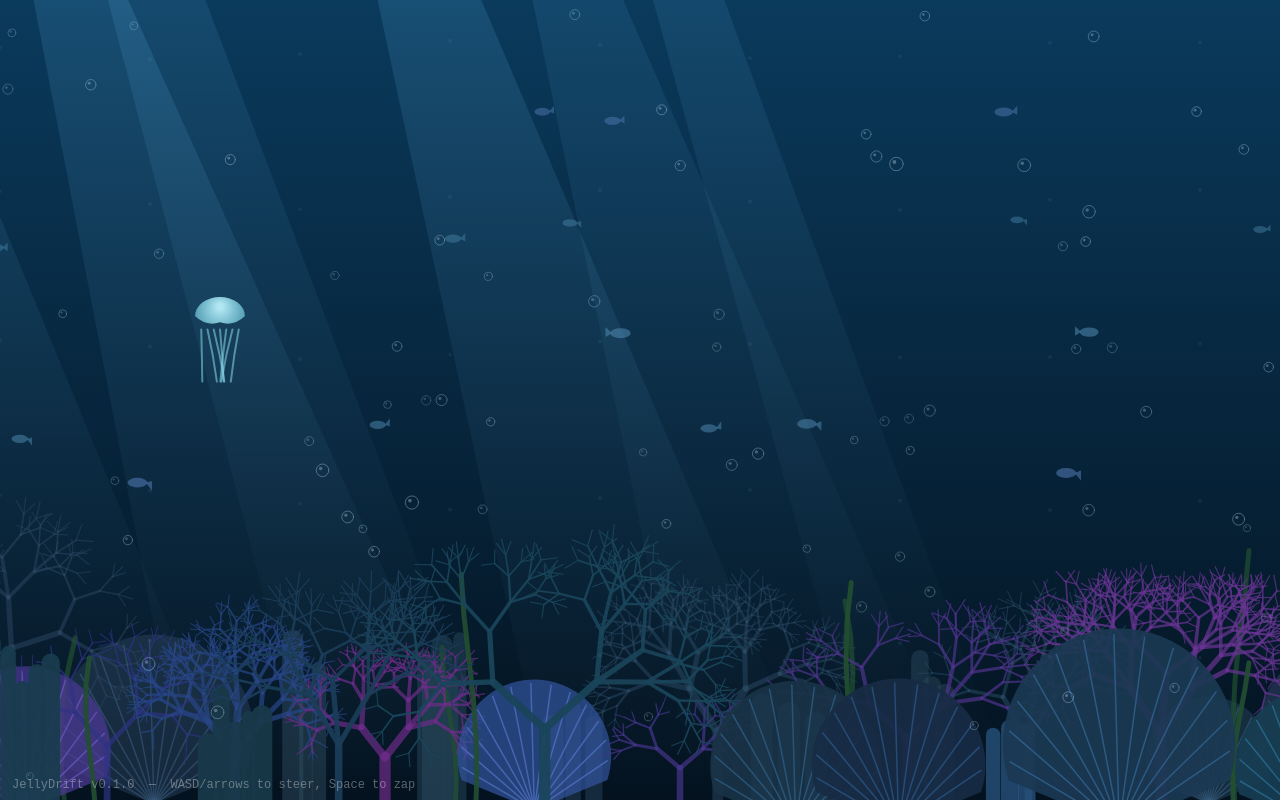
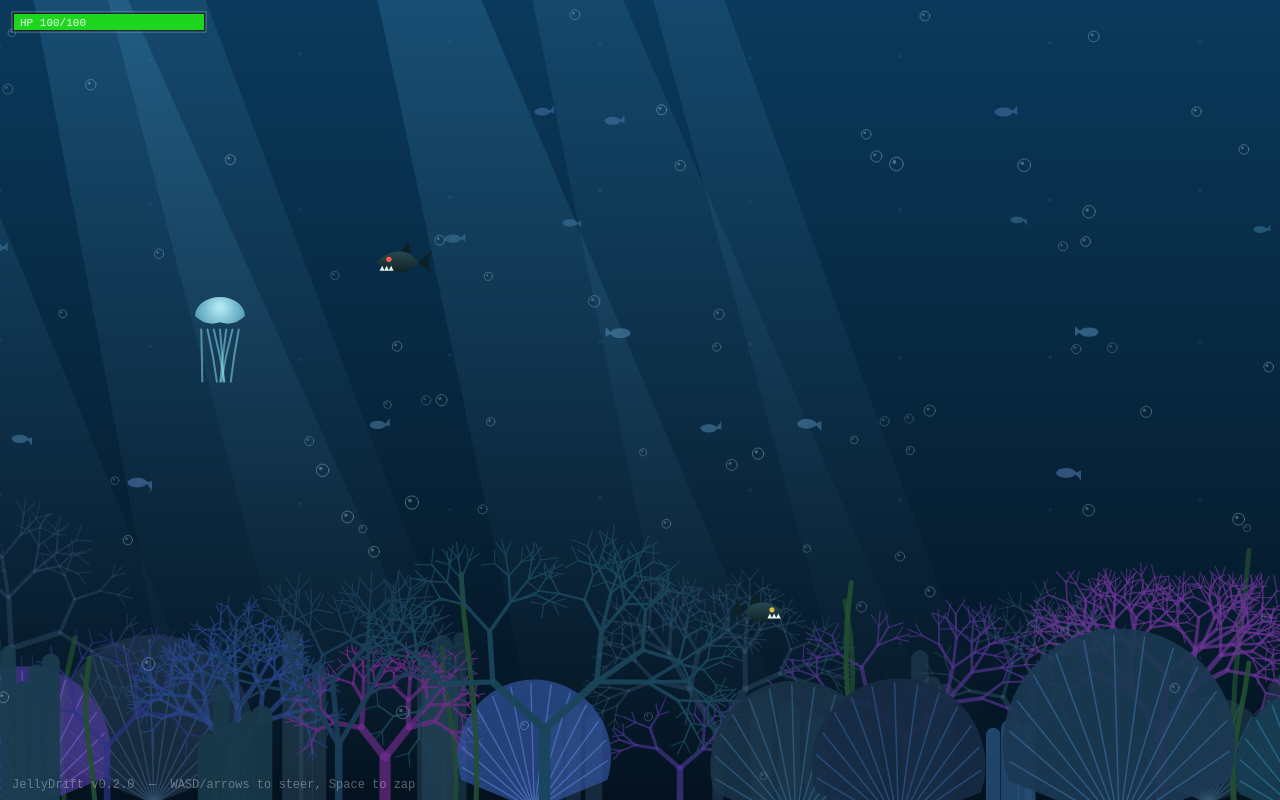
Before and after one commit to RickSayland/RickSayland.github.io, a website with bundled scripts: page Games/JellyDrift/index.html in a window 1280 px wide. Built offline with nearby package versions, Linux system fonts and the light colour scheme; animation ran at ten frames a second.

Commit message:
add enemies, health

```diff
--- a/Games/JellyDrift/package.json
+++ b/Games/JellyDrift/package.json
@@ -1,6 +1,6 @@
 {
   "name": "jellydrift",
-  "version": "0.1.0",
+  "version": "0.2.0",
   "private": true,
   "type": "module",
   "description": "A 2D sidescroller where you drift the seas as a jellyfish.",
--- a/Games/JellyDrift/src/core.ts
+++ b/Games/JellyDrift/src/core.ts
@@ -3,7 +3,7 @@
 // that every other system imports. Keep this file free of imports from other
 // game systems so it stays the root of the graph.
 
-export const GAME_VERSION = "0.1.0";
+export const GAME_VERSION = "0.2.0";
 
 export const canvas = document.getElementById("game") as HTMLCanvasElement;
 export const ctx = canvas.getContext("2d")!;
--- /dev/null
+++ b/Games/JellyDrift/src/enemy.ts
@@ -0,0 +1,261 @@
+// enemy.ts — predator fish. They wander the reef, chase the jellyfish when it
+// comes within detection range, and deal contact damage on a per-enemy cooldown.
+// They take damage from the electric zap (queried from zapSystem each frame) and
+// play a brief death animation before respawning offscreen to keep the world
+// populated. Drawn in the jelly's plane (no parallax) as procedural silhouettes.
+
+import { ctx, view, world } from "./core.js";
+import { jelly } from "./jellyfish.js";
+import { zapSystem, ATTACK_REACH, ZAP_DAMAGE } from "./zap.js";
+
+const COUNT = 5;
+const MAX_HP = 40;
+const DETECT_RADIUS = 280; // starts chasing within this distance
+const WANDER_SPEED = 70;
+const CHASE_SPEED = 150;
+const CONTACT_DAMAGE = 14;
+const CONTACT_COOLDOWN = 0.8; // seconds between bites on the player
+const DEATH_TIME = 0.5; // death animation length
+
+interface Enemy {
+  x: number;
+  y: number;
+  vx: number;
+  vy: number;
+  hp: number;
+  size: number;
+  facing: 1 | -1;
+  wobble: number;
+  wanderAngle: number;
+  wanderCd: number;
+  contactCd: number;
+  lastZapId: number; // last discharge that damaged this enemy
+  hurt: number; // hurt-flash timer
+  dead: boolean;
+  deathT: number;
+}
+
+function spawnEnemy(nearCam: boolean): Enemy {
+  // Place either randomly across the world (initial) or just off the right edge
+  // of the current view (respawn), so fresh enemies drift into frame.
+  const x = nearCam
+    ? world.camX + view.width + 120 + Math.random() * 300
+    : 400 + Math.random() * (world.width - 800);
+  return {
+    x: Math.min(x, world.width - 60),
+    y: 80 + Math.random() * Math.max(120, world.height - 200),
+    vx: 0,
+    vy: 0,
+    hp: MAX_HP,
+    size: 20 + Math.random() * 8,
+    facing: Math.random() < 0.5 ? -1 : 1,
+    wobble: Math.random() * Math.PI * 2,
+    wanderAngle: Math.random() * Math.PI * 2,
+    wanderCd: 1 + Math.random() * 2,
+    contactCd: 0,
+    lastZapId: 0,
+    hurt: 0,
+    dead: false,
+    deathT: 0,
+  };
+}
+
+export const enemySystem = {
+  enemies: [] as Enemy[],
+
+  init(): void {
+    this.enemies = [];
+    for (let i = 0; i < COUNT; i++) this.enemies.push(spawnEnemy(false));
+  },
+
+  update(dt: number): void {
+    for (const e of this.enemies) {
+      e.hurt = Math.max(0, e.hurt - dt);
+
+      if (e.dead) {
+        e.deathT += dt;
+        e.vx *= 0.9;
+        e.vy *= 0.9;
+        e.x += e.vx * dt;
+        e.y += e.vy * dt;
+        continue;
+      }
+
+      // --- AI: chase the jelly if near, otherwise wander ---
+      const dx = jelly.x - e.x;
+      const dy = jelly.y - e.y;
+      const dist = Math.hypot(dx, dy);
+
+      if (dist < DETECT_RADIUS) {
+        const inv = 1 / (dist || 1);
+        e.vx += dx * inv * CHASE_SPEED * dt * 3;
+        e.vy += dy * inv * CHASE_SPEED * dt * 3;
+        clampSpeed(e, CHASE_SPEED);
+      } else {
+        e.wanderCd -= dt;
+        if (e.wanderCd <= 0) {
+          e.wanderAngle = (Math.random() - 0.5) * 0.9 + (e.vx >= 0 ? 0 : Math.PI);
+          e.wanderCd = 1.5 + Math.random() * 2.5;
+        }
+        e.vx += Math.cos(e.wanderAngle) * WANDER_SPEED * dt * 2;
+        e.vy += Math.sin(e.wanderAngle) * WANDER_SPEED * dt * 2;
+        clampSpeed(e, WANDER_SPEED);
+      }
+
+      // Gentle vertical bob.
+      e.wobble += dt * 2;
+      e.y += Math.sin(e.wobble) * 8 * dt;
+
+      e.x += e.vx * dt;
+      e.y += e.vy * dt;
+
+      // Bounds: stay in the world column, off the seabed and surface.
+      e.x = Math.max(40, Math.min(world.width - 40, e.x));
+      e.y = Math.max(60, Math.min(world.height - 40, e.y));
+      if (Math.abs(e.vx) > 3) e.facing = e.vx >= 0 ? 1 : -1;
+
+      // --- Electric zap damage ---
+      for (const z of zapSystem.zaps) {
+        if (z.id === e.lastZapId) continue;
+        if (Math.hypot(z.x - e.x, z.y - e.y) < ATTACK_REACH + e.size) {
+          e.lastZapId = z.id;
+          e.hp -= ZAP_DAMAGE;
+          e.hurt = 0.18;
+          // Small knockback away from the jelly.
+          const kdx = e.x - z.x;
+          const kdy = e.y - z.y;
+          const kd = Math.hypot(kdx, kdy) || 1;
+          e.vx += (kdx / kd) * 120;
+          e.vy += (kdy / kd) * 120;
+          if (e.hp <= 0) {
+            e.dead = true;
+            e.deathT = 0;
+          }
+        }
+      }
+
+      // --- Contact damage to the player ---
+      e.contactCd = Math.max(0, e.contactCd - dt);
+      if (!e.dead && e.contactCd <= 0 && dist < e.size + jelly.radius) {
+        jelly.takeDamage(CONTACT_DAMAGE, e.x, e.y);
+        e.contactCd = CONTACT_COOLDOWN;
+      }
+    }
+
+    // Retire finished death animations and refill from offscreen.
+    const before = this.enemies.length;
+    this.enemies = this.enemies.filter((e) => !(e.dead && e.deathT >= DEATH_TIME));
+    for (let i = this.enemies.length; i < before; i++) this.enemies.push(spawnEnemy(true));
+  },
+
+  draw(time: number): void {
+    for (const e of this.enemies) {
+      const sx = e.x - world.camX;
+      const sy = e.y;
+      if (sx < -80 || sx > view.width + 80) continue;
+      drawEnemy(sx, sy, e, time);
+    }
+  },
+};
+
+function clampSpeed(e: Enemy, max: number): void {
+  const s = Math.hypot(e.vx, e.vy);
+  if (s > max) {
+    e.vx = (e.vx / s) * max;
+    e.vy = (e.vy / s) * max;
+  }
+}
+
+function drawEnemy(sx: number, sy: number, e: Enemy, time: number): void {
+  const s = e.size;
+  const dead = e.dead;
+  const fade = dead ? 1 - e.deathT / DEATH_TIME : 1;
+  const scale = dead ? 1 + e.deathT * 1.2 : 1;
+
+  ctx.save();
+  ctx.translate(sx, sy);
+  ctx.scale(e.facing * scale, scale);
+  ctx.globalAlpha = fade;
+
+  const tailWag = Math.sin(time * 9 + e.wobble) * 0.4;
+
+  // Body — a dark angular predator.
+  const bodyGrad = ctx.createLinearGradient(0, -s * 0.5, 0, s * 0.5);
+  bodyGrad.addColorStop(0, "#2a4a52");
+  bodyGrad.addColorStop(1, "#0e2126");
+  ctx.fillStyle = bodyGrad;
+  ctx.beginPath();
+  ctx.moveTo(s, 0); // snout
+  ctx.quadraticCurveTo(s * 0.3, -s * 0.7, -s * 0.5, -s * 0.35);
+  ctx.lineTo(-s * 0.9, 0);
+  ctx.lineTo(-s * 0.5, s * 0.35);
+  ctx.quadraticCurveTo(s * 0.3, s * 0.7, s, 0);
+  ctx.closePath();
+  ctx.fill();
+
+  // Dorsal fin.
+  ctx.fillStyle = "#0e2126";
+  ctx.beginPath();
+  ctx.moveTo(-s * 0.1, -s * 0.5);
+  ctx.lineTo(-s * 0.4, -s * 0.95);
+  ctx.lineTo(-s * 0.55, -s * 0.4);
+  ctx.closePath();
+  ctx.fill();
+
+  // Tail — wags.
+  ctx.save();
+  ctx.translate(-s * 0.85, 0);
+  ctx.rotate(tailWag);
+  ctx.beginPath();
+  ctx.moveTo(0, 0);
+  ctx.lineTo(-s * 0.6, -s * 0.5);
+  ctx.lineTo(-s * 0.45, 0);
+  ctx.lineTo(-s * 0.6, s * 0.5);
+  ctx.closePath();
+  ctx.fill();
+  ctx.restore();
+
+  // Jaw with teeth.
+  ctx.strokeStyle = "#e8f2f0";
+  ctx.lineWidth = 1;
+  ctx.fillStyle = "#e8f2f0";
+  const mouthOpen = Math.hypot(jelly.x - e.x, jelly.y - e.y) < DETECT_RADIUS ? s * 0.16 : s * 0.05;
+  for (let i = 0; i < 3; i++) {
+    const tx = s * 0.75 - i * s * 0.2;
+    ctx.beginPath();
+    ctx.moveTo(tx, mouthOpen);
+    ctx.lineTo(tx - 2.5, mouthOpen + 5);
+    ctx.lineTo(tx + 2.5, mouthOpen + 5);
+    ctx.closePath();
+    ctx.fill();
+  }
+
+  // Eye — glows red when hunting.
+  const hunting = Math.hypot(jelly.x - e.x, jelly.y - e.y) < DETECT_RADIUS;
+  ctx.fillStyle = hunting ? "#ff5a4a" : "#d8c04a";
+  ctx.beginPath();
+  ctx.arc(s * 0.45, -s * 0.12, s * 0.12, 0, Math.PI * 2);
+  ctx.fill();
+
+  // Hurt flash.
+  if (e.hurt > 0) {
+    ctx.globalCompositeOperation = "lighter";
+    ctx.fillStyle = `rgba(180, 230, 255, ${e.hurt * 3})`;
+    ctx.beginPath();
+    ctx.ellipse(0, 0, s, s * 0.6, 0, 0, Math.PI * 2);
+    ctx.fill();
+  }
+
+  ctx.restore();
+
+  // Health bar above a wounded (but living) enemy — drawn unflipped in screen space.
+  if (!dead && e.hp < MAX_HP) {
+    const bw = 34;
+    const bx = sx - bw / 2;
+    const by = sy - e.size - 12;
+    ctx.fillStyle = "rgba(0,0,0,0.5)";
+    ctx.fillRect(bx - 1, by - 1, bw + 2, 5);
+    ctx.fillStyle = "#ff5a4a";
+    ctx.fillRect(bx, by, bw * Math.max(0, e.hp / MAX_HP), 3);
+  }
+}
--- a/Games/JellyDrift/src/jellyfish.ts
+++ b/Games/JellyDrift/src/jellyfish.ts
@@ -10,17 +10,54 @@ const STEER = 220; // px/s^2 of directional thrust while holding a direction
 const PULSE_IMPULSE = { x: 150, y: -320 }; // burst applied on a pulse
 const PULSE_COOLDOWN = 0.65; // seconds between pulses
 const DRAG = 0.92; // velocity retention (per 1/60s), water resistance
+const MAX_HP = 100;
+const INVULN_TIME = 0.9; // i-frames after taking a hit (seconds)
+const START = { x: 220, y: 300 };
 
 export const jelly = {
-  x: 220,
-  y: 300,
+  x: START.x,
+  y: START.y,
   vx: 0,
   vy: 0,
   bellPhase: 0, // drives bell contraction + tentacle sway
   pulseCooldown: 0,
   hue: 190,
+  radius: 26, // collision radius (bell)
+  hp: MAX_HP,
+  maxHp: MAX_HP,
+  invuln: 0, // remaining i-frame time
+  hurtFlash: 0, // remaining red-flash time
+
+  /** Take contact damage from an enemy at (fromX, fromY). No-op during i-frames. */
+  takeDamage(amount: number, fromX: number, fromY: number): void {
+    if (this.invuln > 0) return;
+    this.hp -= amount;
+    this.invuln = INVULN_TIME;
+    this.hurtFlash = 0.3;
+    // Knock the jelly away from the attacker.
+    const dx = this.x - fromX;
+    const dy = this.y - fromY;
+    const d = Math.hypot(dx, dy) || 1;
+    this.vx += (dx / d) * 220;
+    this.vy += (dy / d) * 220;
+    if (this.hp <= 0) this.respawn();
+  },
+
+  respawn(): void {
+    this.hp = this.maxHp;
+    this.x = START.x;
+    this.y = START.y;
+    this.vx = 0;
+    this.vy = 0;
+    this.invuln = 1.6; // brief safety on respawn
+    this.hurtFlash = 0;
+    world.camX = 0;
+  },
 
   update(dt: number): void {
+    this.invuln = Math.max(0, this.invuln - dt);
+    this.hurtFlash = Math.max(0, this.hurtFlash - dt);
+
     // Directional steering (a slow drift the player nudges).
     if (input.left) this.vx -= STEER * dt;
     if (input.right) this.vx += STEER * dt;
@@ -62,6 +99,9 @@ export const jelly = {
     const sx = this.x - world.camX;
     const sy = this.y;
 
+    // Blink while invulnerable.
+    if (this.invuln > 0 && Math.floor(this.invuln * 12) % 2 === 0) return;
+
     // Bell contraction: 0 = relaxed (wide), 1 = contracted (tall/narrow).
     const contract = Math.sin(this.bellPhase) * 0.5 + 0.5;
     const bellW = 52 - contract * 12;
@@ -102,6 +142,13 @@ export const jelly = {
     ctx.closePath();
     ctx.fill();
 
+    // Red flash when recently hurt.
+    if (this.hurtFlash > 0) {
+      ctx.globalCompositeOperation = "lighter";
+      ctx.fillStyle = `rgba(255, 60, 60, ${this.hurtFlash * 1.4})`;
+      ctx.fill();
+    }
+
     ctx.restore();
   },
 };
--- a/Games/JellyDrift/src/main.ts
+++ b/Games/JellyDrift/src/main.ts
@@ -10,8 +10,30 @@ import { fishSystem } from "./fish.js";
 import { bubbleSystem } from "./bubbles.js";
 import { pineappleSystem } from "./pineapple.js";
 import { zapSystem } from "./zap.js";
+import { enemySystem } from "./enemy.js";
 
 let last = 0;
+
+/** Player health bar, top-left. */
+function drawHUD(): void {
+  const x = 14;
+  const y = 14;
+  const w = 190;
+  const h = 16;
+  const frac = Math.max(0, jelly.hp / jelly.maxHp);
+
+  ctx.fillStyle = "rgba(0, 0, 0, 0.45)";
+  ctx.fillRect(x - 2, y - 2, w + 4, h + 4);
+  ctx.fillStyle = `hsl(${frac * 120}, 75%, 48%)`;
+  ctx.fillRect(x, y, w * frac, h);
+  ctx.strokeStyle = "rgba(255, 255, 255, 0.35)";
+  ctx.lineWidth = 1;
+  ctx.strokeRect(x - 2, y - 2, w + 4, h + 4);
+
+  ctx.fillStyle = "rgba(255, 255, 255, 0.9)";
+  ctx.font = "11px monospace";
+  ctx.fillText(`HP ${Math.max(0, Math.ceil(jelly.hp))}/${jelly.maxHp}`, x + 6, y + 12);
+}
 
 /** Vertical ocean gradient — the deepest background layer. */
 function drawOcean(): void {
@@ -46,6 +68,7 @@ function frame(now: number): void {
   fishSystem.update(dt);
   bubbleSystem.update(dt);
   zapSystem.update(dt);
+  enemySystem.update(dt);
 
   ctx.clearRect(0, 0, view.width, view.height);
   drawOcean();
@@ -55,8 +78,10 @@ function frame(now: number): void {
   fishSystem.draw(time);
   bubbleSystem.draw(time);
   drawMotes();
+  enemySystem.draw(time);
   jelly.draw();
   zapSystem.draw(time);
+  drawHUD();
 
   ctx.fillStyle = "rgba(255, 255, 255, 0.35)";
   ctx.font = "12px monospace";
@@ -72,6 +97,7 @@ function boot(): void {
   lightRaySystem.init();
   fishSystem.init();
   bubbleSystem.init();
+  enemySystem.init();
   initInput();
   requestAnimationFrame((t) => {
     last = t;
--- a/Games/JellyDrift/src/zap.ts
+++ b/Games/JellyDrift/src/zap.ts
@@ -8,10 +8,12 @@
 
 import { ctx, world } from "./core.js";
 
-const ATTACK_REACH = 120; // px — how far the sting reaches
+export const ATTACK_REACH = 120; // px — how far the sting reaches
 const LIFE = 0.24; // seconds a zap stays on screen
 const BOLTS = 8; // lightning arcs per zap
-export const ZAP_DAMAGE = 18; // per discharge (for enemies, later)
+export const ZAP_DAMAGE = 18; // per discharge (applied by the enemy system)
+
+let nextId = 1;
 
 interface Bolt {
   angle: number;
@@ -19,7 +21,8 @@ interface Bolt {
   seed: number;
 }
 
-interface Zap {
+export interface Zap {
+  id: number; // unique per discharge, so each enemy is hit at most once by it
   x: number; // world-space origin
   y: number;
   hue: number;
@@ -46,7 +49,7 @@ export const zapSystem = {
         seed: hash(i * 7.1 + x * 0.3) * 1000,
       });
     }
-    this.zaps.push({ x, y, hue: hue + 10, age: 0, bolts });
+    this.zaps.push({ id: nextId++, x, y, hue: hue + 10, age: 0, bolts });
   },
 
   update(dt: number): void {
```
Also changed, not shown: Games/JellyDrift/index.html (+1 -1 lines), Games/JellyDrift/dist/core.js, Games/JellyDrift/dist/enemy.js (added), Games/JellyDrift/dist/jellyfish.js, Games/JellyDrift/dist/main.js, Games/JellyDrift/dist/zap.js, 4 other files.
